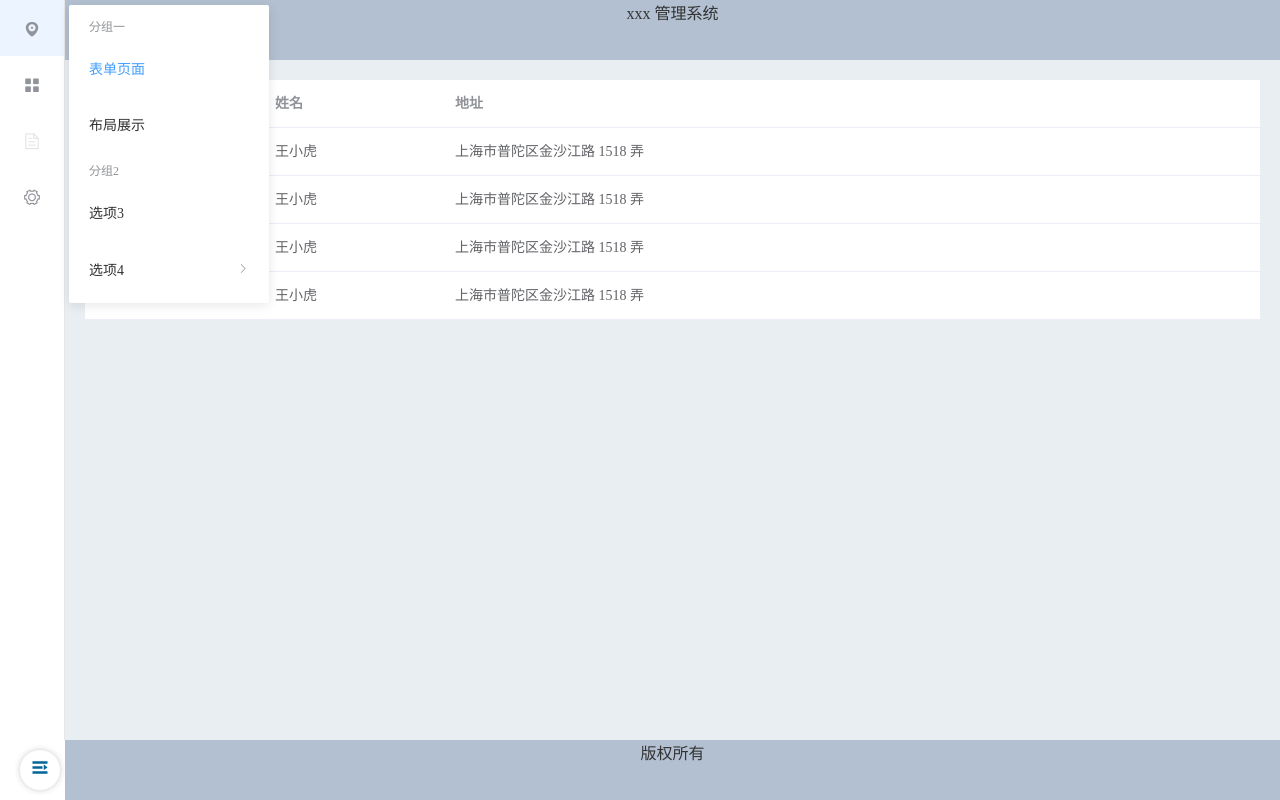
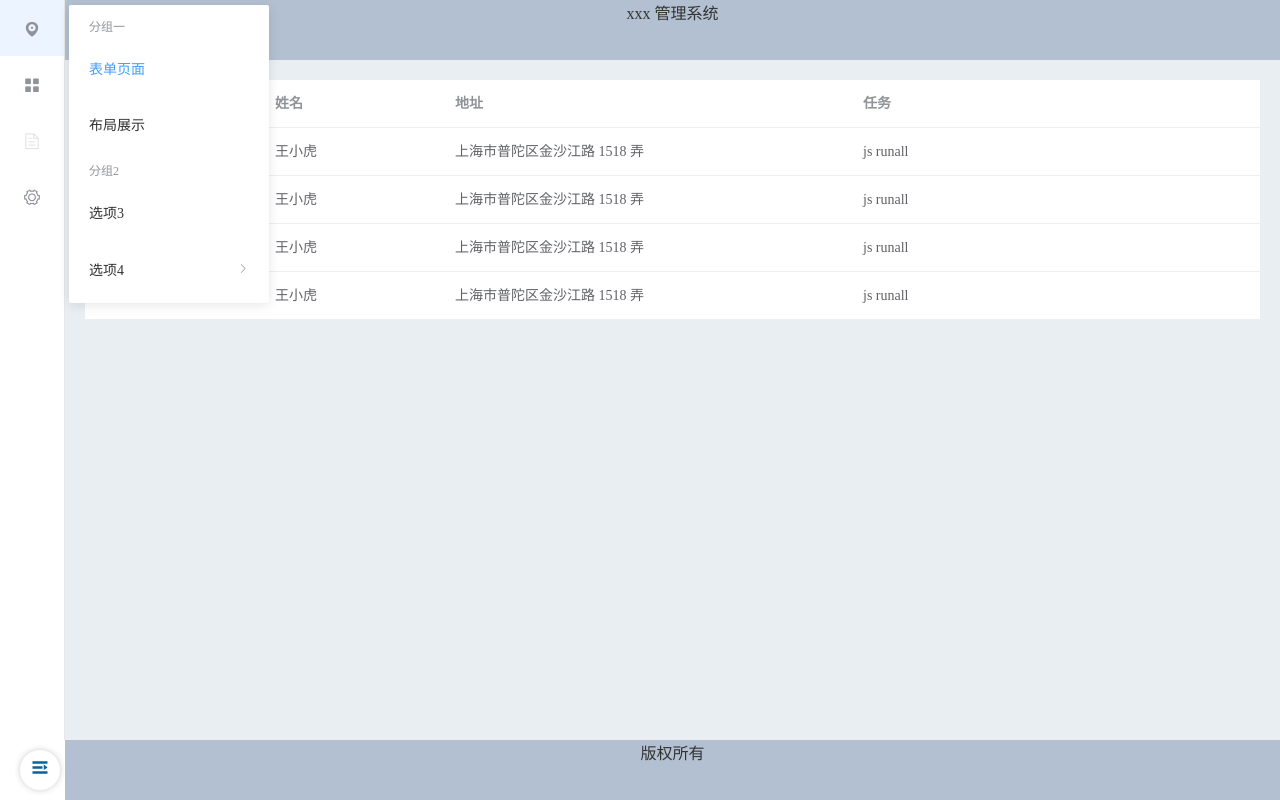
Before and after one commit to eeeeeeeg/common-web, a Vue app: page /home in a window 1280 px wide. Built offline with nearby package versions, Linux system fonts and the light colour scheme.

Commit message:
Add tasks

```diff
--- a/src/pages/home/index.vue
+++ b/src/pages/home/index.vue
@@ -18,6 +18,10 @@
             prop="address"
             label="地址">
             </el-table-column>
+            <el-table-column
+            prop="task"
+            label="任务">
+            </el-table-column>
         </el-table>
     </div>
 </template>
@@ -27,6 +31,7 @@
 </style>
 
 <script>
+
   export default {
     name:'Layout',
     data() {
@@ -35,18 +40,22 @@
         date: '2016-05-02',
         name: '王小虎',
         address: '上海市普陀区金沙江路 1518 弄',
+        task:'js runall'
         }, {
         date: '2016-05-04',
         name: '王小虎',
-        address: '上海市普陀区金沙江路 1518 弄'
+        address: '上海市普陀区金沙江路 1518 弄',
+        task:'	js runall'
         }, {
         date: '2016-05-01',
         name: '王小虎',
         address: '上海市普陀区金沙江路 1518 弄',
+        task:'	js runall'
         }, {
         date: '2016-05-03',
         name: '王小虎',
-        address: '上海市普陀区金沙江路 1518 弄'
+        address: '上海市普陀区金沙江路 1518 弄',
+        task:'	js runall'
         }]
       };
     },
```
Also changed, not shown: 1 other file (tests, documents, lock files or other folders).
